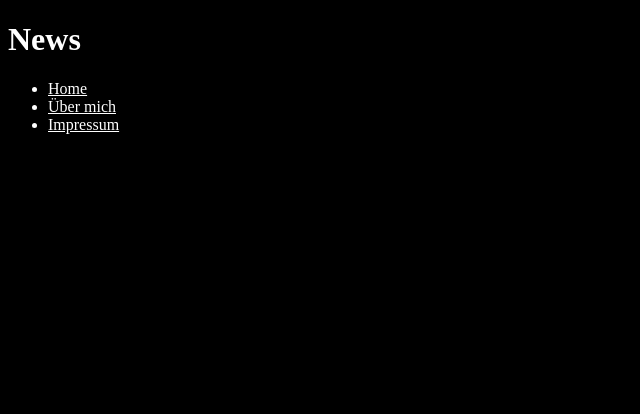
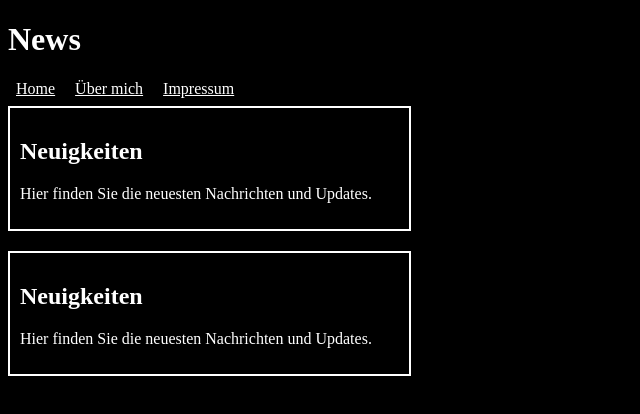
Before and after one commit to neolith3/WT1_Testat, a plain HTML site: page news.html in a window 1280 px wide. Shown: the whole page, without its empty margins (0-640 px from the left). Drawn offline with Linux system fonts and the light colour scheme.

Commit message:
News-Seite erweitert

```diff
--- a/CSS/styles.css
+++ b/CSS/styles.css
@@ -3,3 +3,20 @@
     background-color: #000000;
     color: #FFFFFF;
 }
+
+nav ul {
+    list-style: none;
+    display: flex;  /* Macht die Liste horizontal */
+    gap: 20px;     /* Abstand zwischen den Einträgen */
+    padding: 0px;
+    margin: 0.5em;
+
+}
+
+.newsArticle {
+    border: 2px solid #FFFFFF;
+    padding: 10px;
+    margin-bottom: 20px;
+    width: 30%;
+    height: auto;
+}
--- a/news.html
+++ b/news.html
@@ -1,10 +1,12 @@
 <!DOCTYPE html>
 <html lang="CH-DE">
+
 <head>
     <meta charset="UTF-8">
     <link rel="stylesheet" href="CSS/styles.css">
     <title>News</title>
 </head>
+
 <body>
     <header>
         <h1>News</h1>
@@ -16,5 +18,18 @@
             <li><a href="impressum.html">Impressum</a></li>
         </ul>
     </nav>
+    <main>
+        <article>
+            <section class="newsArticle">
+                <h2>Neuigkeiten</h2>
+                <p>Hier finden Sie die neuesten Nachrichten und Updates.</p>
+            </section>
+            <section class="newsArticle">
+                <h2>Neuigkeiten</h2>
+                <p>Hier finden Sie die neuesten Nachrichten und Updates.</p>
+            </section>
+        </article>
+    </main>
 </body>
+
 </html>
```
